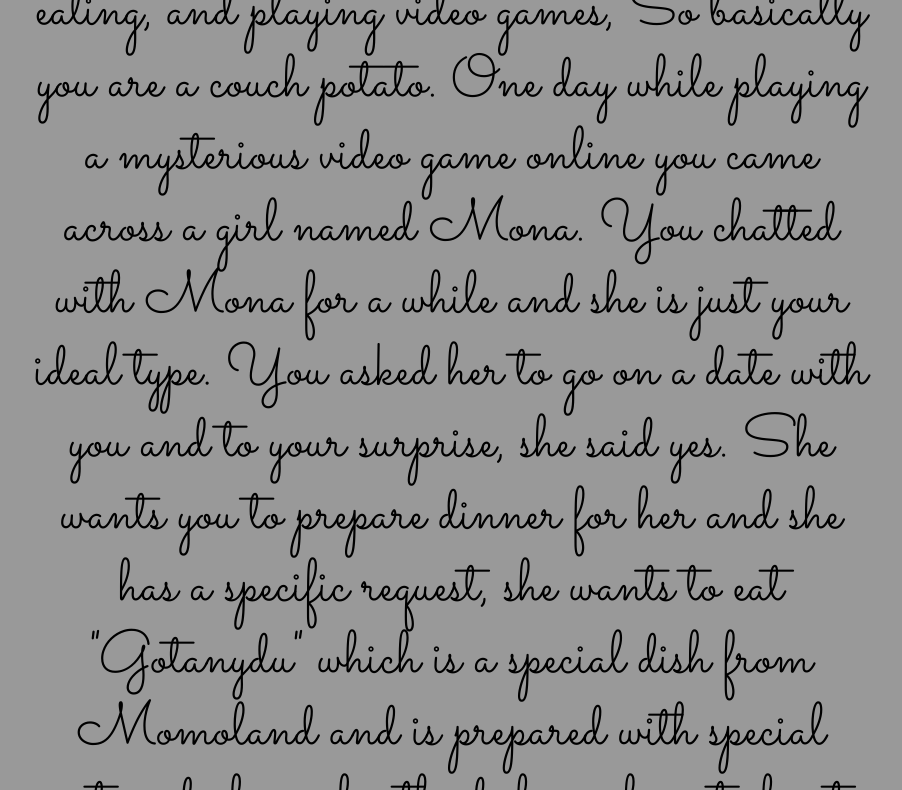
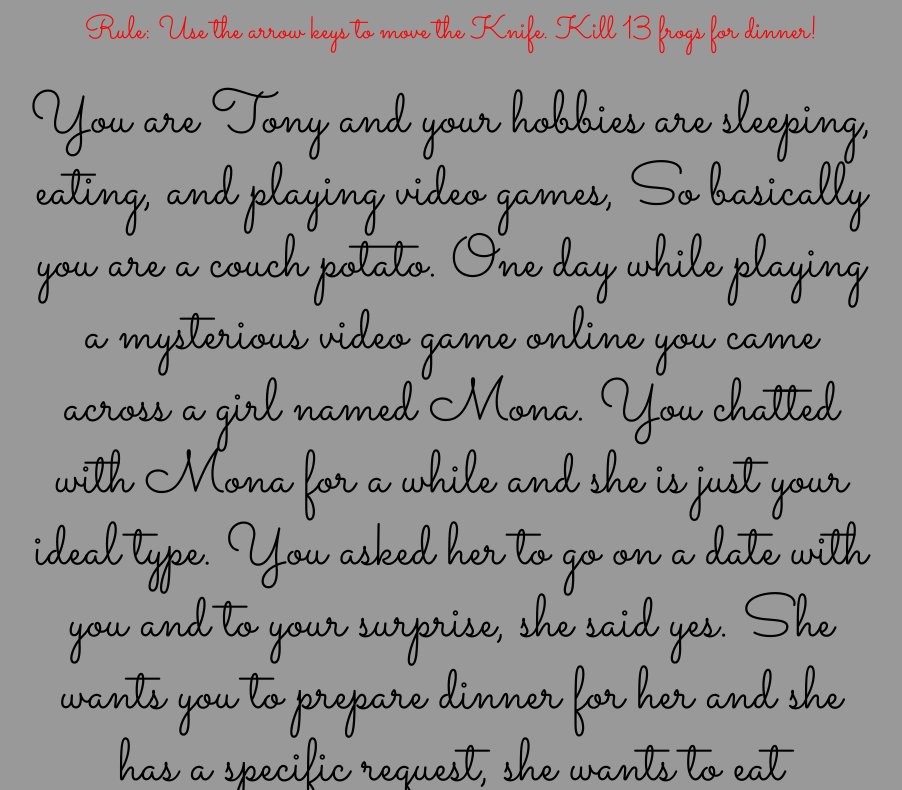
Before and after one commit to ankitas233/SaveTheDate, a plain HTML site: page index.html in a window 1280 px wide. Shown: the part 96-886 px from the top of the page, without its empty margins (189-1091 px from the left). Drawn offline with nearby package versions, Linux system fonts and the light colour scheme; animation ran at ten frames a second; a web font is replaced by a local one.

Commit message:
Added Tile and Rules to the index page

```diff
--- a/index.html
+++ b/index.html
@@ -36,7 +36,11 @@
             <div class="row justify-content-center">
                 <div class="col-xl-8 col-lg-9">
                     <div class="hero__caption">
-                        <strong><span style="color: black;">You are Tony and your hobbies are sleeping, eating, and
+                        <strong><span style="color:blue;"><u><b>
+SAVE THE DATE</b></u></span>
+<span style="color:red;font-size: 2.5em;"><small> Rule: Use the arrow keys to move the Knife. Kill 13 frogs for dinner!</small></span>
+<span style="color: black;">
+You are Tony and your hobbies are sleeping, eating, and
                                 playing video games, So basically you are a couch potato. One day while playing a
                                 mysterious video game online you came across a girl named Mona. You chatted with Mona
                                 for a while and she is just your ideal type. You asked her to go on a date with you and
```
